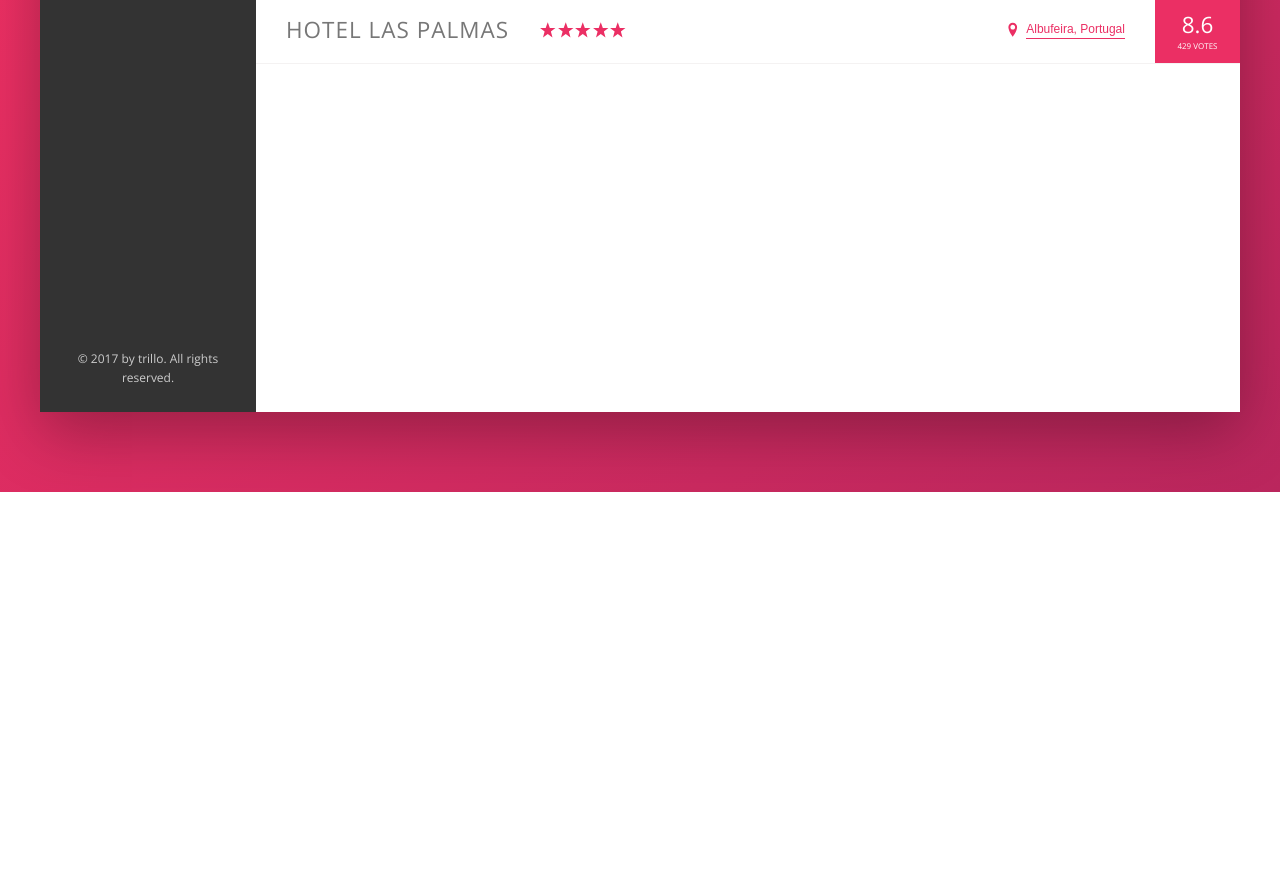
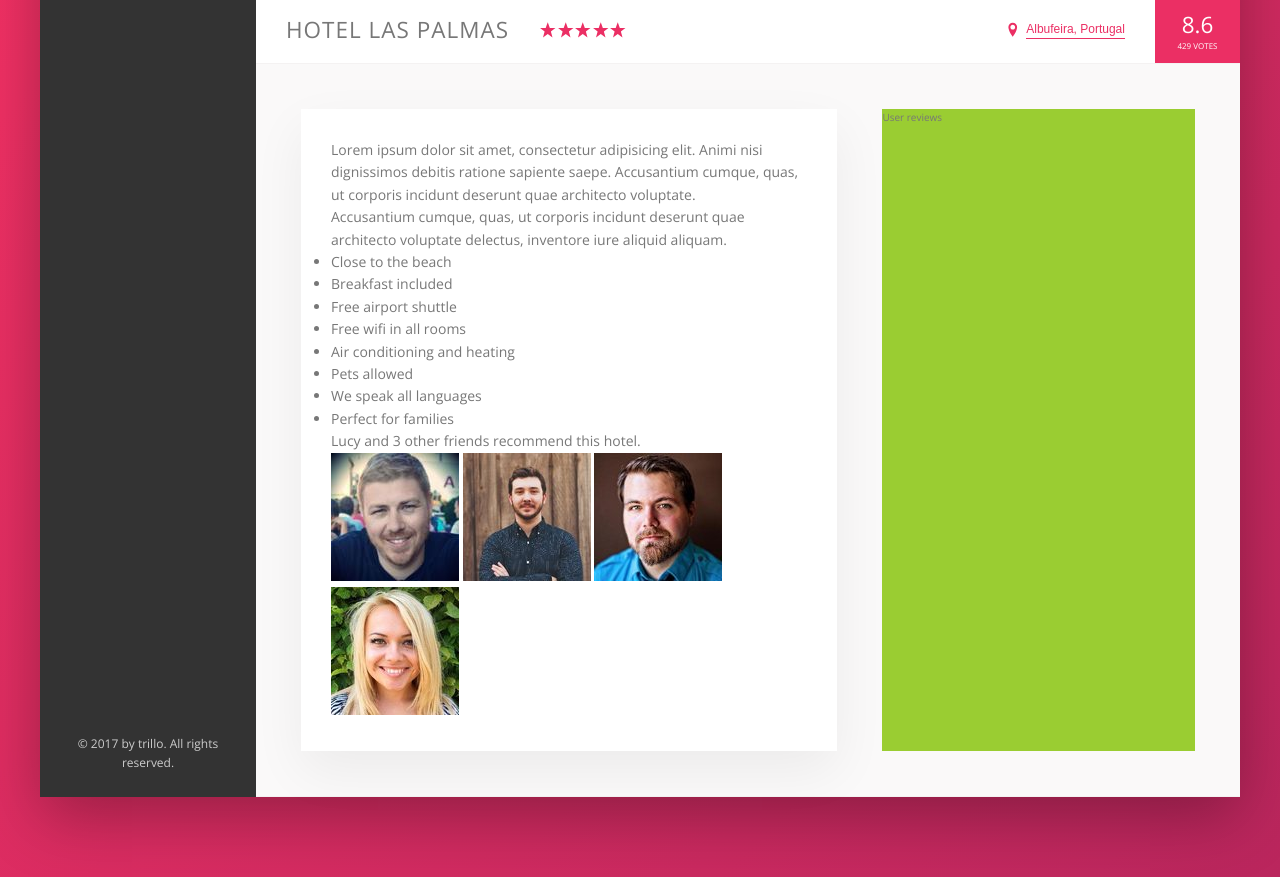
Before and after one commit to mjamecny/trillo, a website: page index.html in a window 1280 px wide. Shown: the part 538-1415 px from the top of the page. Before the commit the page ends 1030 px from the top, so only its background shows below. Drawn offline with nearby package versions, Linux system fonts and the light colour scheme.

Commit message:
building the description section - part 1

```diff
--- a/index.html
+++ b/index.html
@@ -123,6 +123,40 @@
                             <div class="overview__rating-count">429 votes</div>
                         </div>
                     </div>
+                    <div class="detail">
+                        <div class="description">
+                            <p class="paragraph">
+                                Lorem ipsum dolor sit amet, consectetur adipisicing elit. Animi nisi dignissimos debitis ratione sapiente saepe. Accusantium cumque, quas, ut corporis incidunt deserunt quae architecto voluptate.
+                            </p>
+                            <p class="paragraph">
+                                Accusantium cumque, quas, ut corporis incidunt deserunt quae architecto voluptate delectus, inventore iure aliquid aliquam.
+                            </p>
+                            <ul class="list">
+                                <li class="list__item">Close to the beach</li>
+                                <li class="list__item">Breakfast included</li>
+                                <li class="list__item">Free airport shuttle</li>
+                                <li class="list__item">Free wifi in all rooms</li>
+                                <li class="list__item">Air conditioning and heating</li>
+                                <li class="list__item">Pets allowed</li>
+                                <li class="list__item">We speak all languages</li>
+                                <li class="list__item">Perfect for families</li>
+                            </ul>
+                            <div class="recommend">
+                                <p class="recommend__count">
+                                    Lucy and 3 other friends recommend this hotel.
+                                </p>
+                                <div class="recommend__friends">
+                                    <img src="img/user-3.jpg" alt="Friend 1" class="recommend__photo">
+                                    <img src="img/user-4.jpg" alt="Friend 2" class="recommend__photo">
+                                    <img src="img/user-5.jpg" alt="Friend 3" class="recommend__photo">
+                                    <img src="img/user-6.jpg" alt="Friend 4" class="recommend__photo">
+                                </div>
+                            </div>
+                        </div>
+                        <div class="user-reviews">
+                            User reviews
+                        </div>
+                    </div>
                 </main>
             </div>
         </div>
--- a/sass/_base.scss
+++ b/sass/_base.scss
@@ -13,6 +13,10 @@
   --color-grey-dark-3: #999;
 
   --shadow-dark: 0 2rem 6rem rgba(0, 0, 0, .3);
+  --shadow-light: 0 2rem 5rem rgba(0,0,0,.06);
+
+  --line: 1px solid var(--color-grey-light-2);
+
 }
 
 
--- a/sass/_components.scss
+++ b/sass/_components.scss
@@ -205,7 +205,7 @@
 .overview{
   display: flex;
   align-items: center;
-  border-bottom: 1px solid var(--color-grey-light-2);
+  border-bottom: var(--line);
 
 
   &__heading{
--- a/sass/_layout.scss
+++ b/sass/_layout.scss
@@ -10,7 +10,7 @@
   font-size: 1.4rem;
   height: 7rem;
   background-color: #fff;
-  border-bottom: 1px solid var(--color-grey-light-2);
+  border-bottom: var(--line);
 
   display: flex;
   justify-content: space-between;
@@ -32,7 +32,27 @@
 
 .hotel-view{
   background-color: #fff;
-  height: 80rem;
 
   flex: 1;
 }
+
+.detail{
+  display: flex;
+  padding: 4.5rem;
+  background-color: var(--color-grey-light-1);
+  border-bottom: var(--line);
+}
+
+.description{
+  font-size: 1.4rem;
+  background-color: #fff;
+  box-shadow: var(--shadow-light);
+  padding: 3rem;
+  flex: 0 0 60%;
+  margin-right: 4.5rem;
+}
+
+.user-reviews{
+  background-color: yellowgreen;
+  flex: 1;
+}
```
Also changed, not shown: css/style.css.
